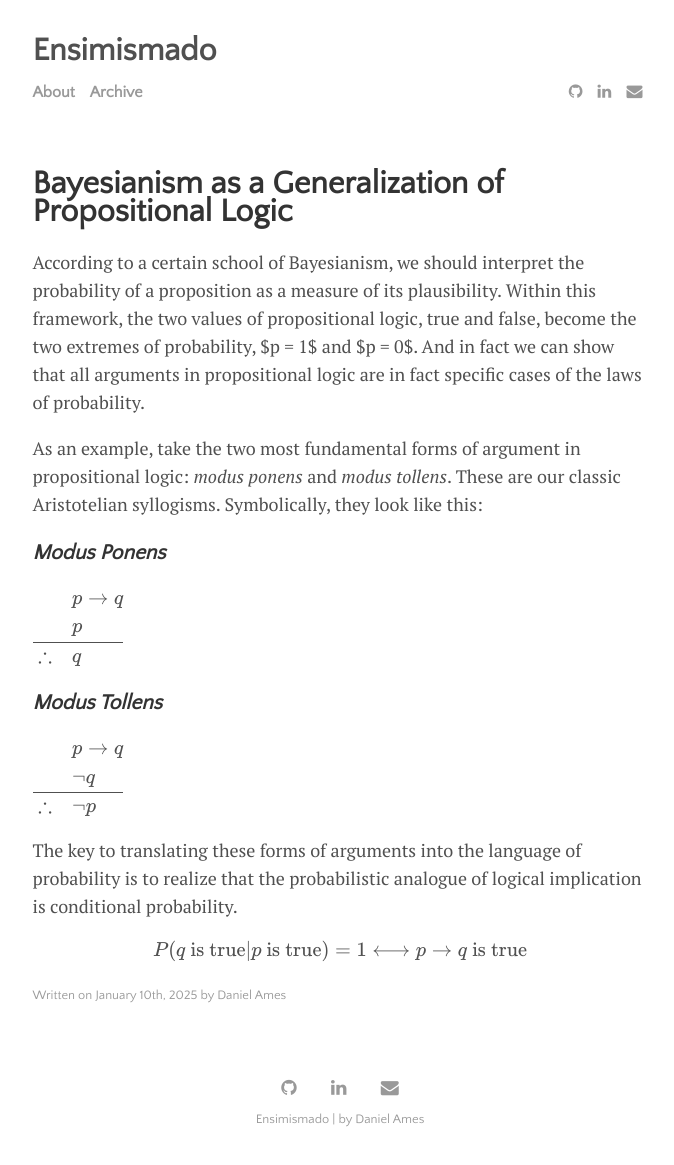
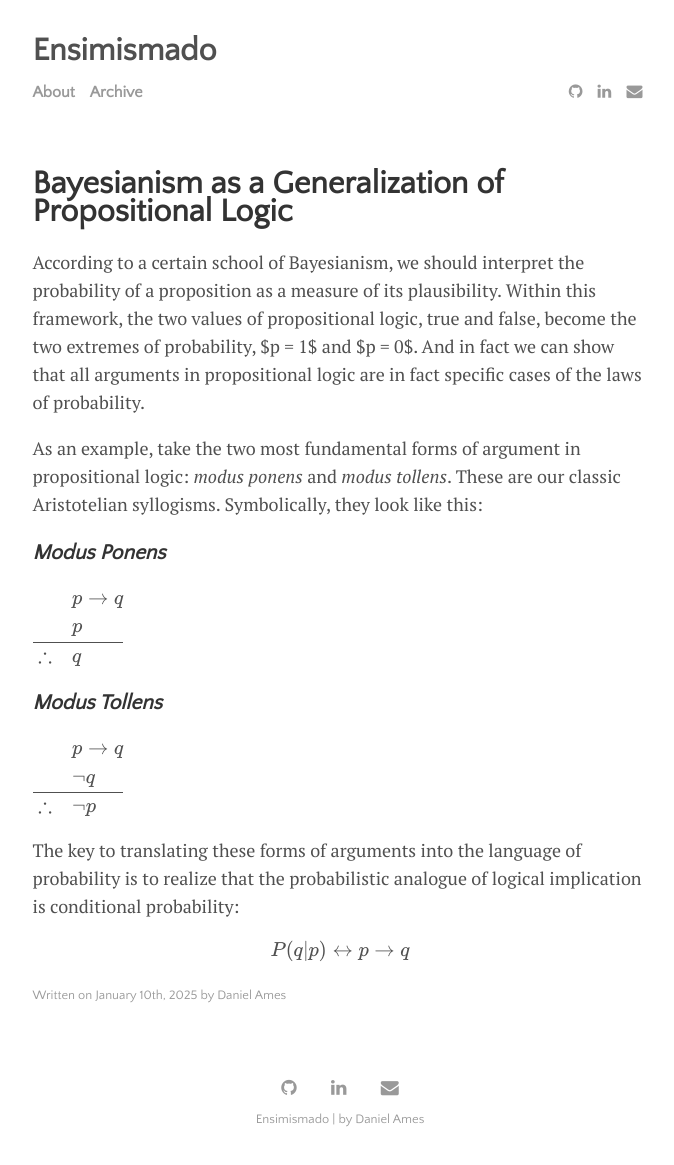
Before and after one commit to DanielAmes/DanielAmes.github.io, a Jekyll site: the page built from _posts/2025-01-10-bayeslogic.md, in a window 1280 px wide. Shown: the whole page, without its empty margins (300-974 px from the left). Built offline with Jekyll 4.4.1, drawn with Linux system fonts in a browser that asks for light colours; formulas are drawn with MathJax 3.

Commit message:
latex edits

```diff
--- a/_posts/2025-01-10-bayeslogic.md
+++ b/_posts/2025-01-10-bayeslogic.md
@@ -27,8 +27,8 @@ $$\begin{array}{rl}
     \therefore & \neg p
   \end{array}$$
 
-The key to translating these forms of arguments into the language of probability is to realize that the probabilistic analogue of logical implication is conditional probability.
+The key to translating these forms of arguments into the language of probability is to realize that the probabilistic analogue of logical implication is conditional probability:
 
 $$
-P(q \text{ is true} | p \text{ is true} ) = 1 \longleftrightarrow p \to q \text{ is true}
+P(q|p) \leftrightarrow p \to q
 $$
```
